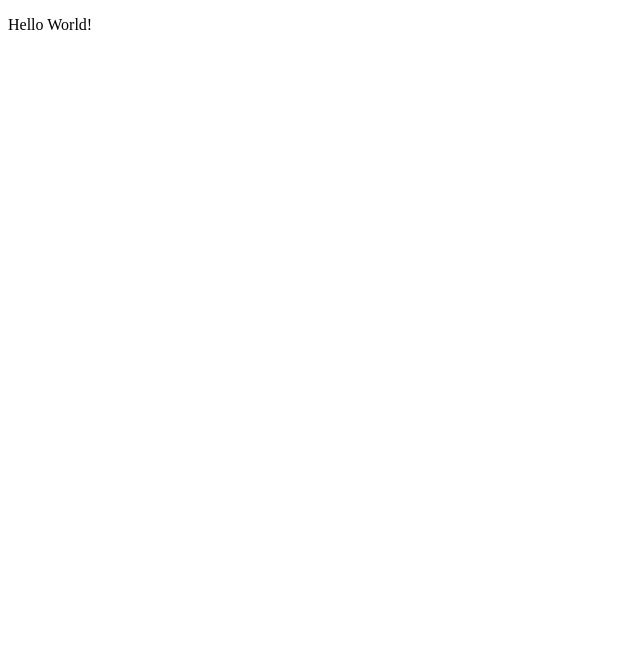
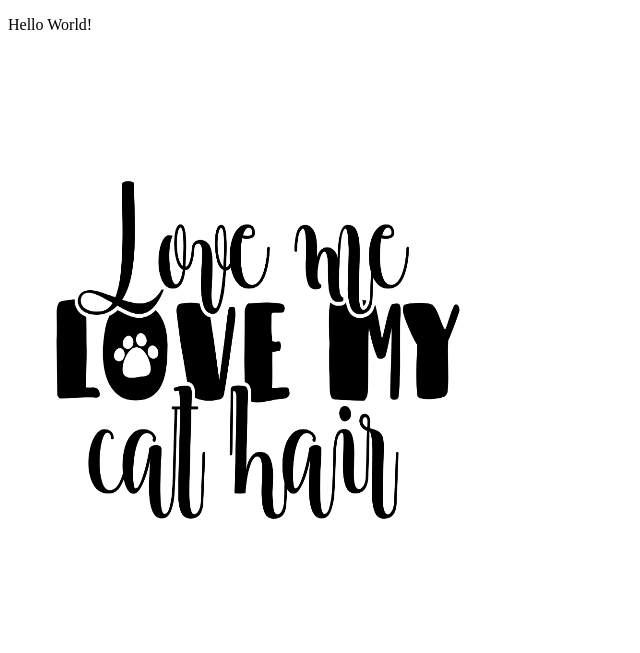
Before and after one commit to juliar285/CMST-385, a plain HTML site: page project1/index.html in a window 1280 px wide. Shown: the whole page, without its empty margins (0-640 px from the left). Drawn offline with Linux system fonts and the light colour scheme.

Commit message:
Update index.html

```diff
--- a/project1/index.html
+++ b/project1/index.html
@@ -5,5 +5,6 @@
 </head>
 <body>
 <p>Hello World!</p>
+ <img src="\imgs\CatQuote.png" alt="Cat_Quote"  width="500" height="600">
 </body>
 </html>
```
